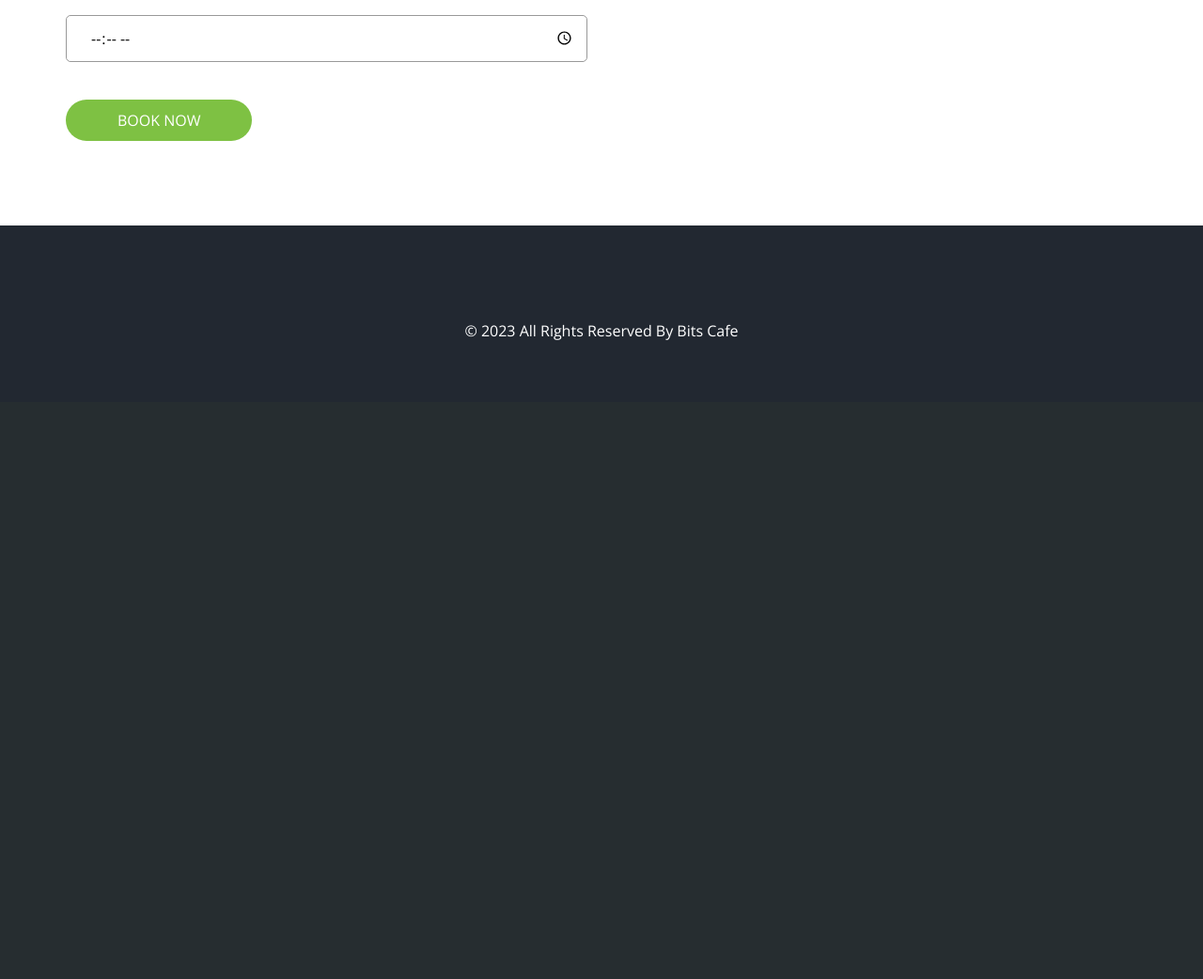
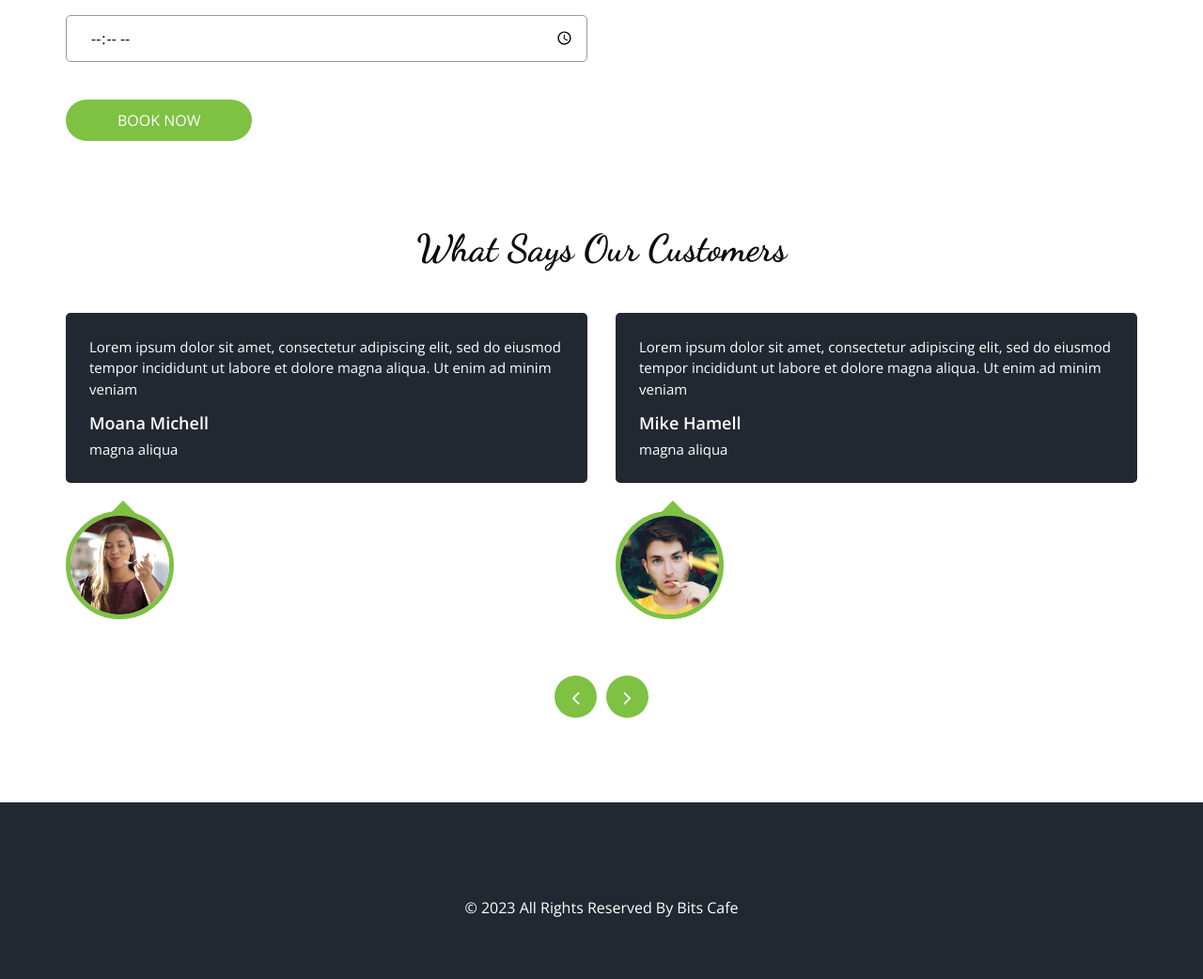
Before and after one commit to Adoniyas7/Bits_Cafe, a Django app: page / in a window 1280 px wide. Shown: the part 4009-5051 px from the top of the page at 94% size. Before the commit the page ends 4371 px from the top, so only its background shows below. Run offline with Django 4.2, Linux system fonts and the light colour scheme; some libraries are stand-ins or nearby versions.

Commit message:
added customer review feature

```diff
--- a/templates/home.html
+++ b/templates/home.html
@@ -981,6 +981,59 @@
     </div>
   </section>
   <!-- end book section -->
+  <!-- client section -->
+
+  <section class="client_section layout_padding-bottom">
+    <div class="container">
+      <div class="heading_container heading_center psudo_white_primary mb_45">
+        <h2>What Says Our Customers</h2>
+      </div>
+      <div class="carousel-wrap row">
+        <div class="owl-carousel client_owl-carousel">
+          <div class="item">
+            <div class="box">
+              <div class="detail-box">
+                <p>
+                  Lorem ipsum dolor sit amet, consectetur adipiscing elit, sed
+                  do eiusmod tempor incididunt ut labore et dolore magna aliqua.
+                  Ut enim ad minim veniam
+                </p>
+                <h6>Moana Michell</h6>
+                <p>magna aliqua</p>
+              </div>
+              <div class="img-box">
+                <img
+                  src="{% static 'images/client1.jpg' %}"
+                  alt=""
+                  class="box-img"
+                />
+              </div>
+            </div>
+          </div>
+          <div class="item">
+            <div class="box">
+              <div class="detail-box">
+                <p>
+                  Lorem ipsum dolor sit amet, consectetur adipiscing elit, sed
+                  do eiusmod tempor incididunt ut labore et dolore magna aliqua.
+                  Ut enim ad minim veniam
+                </p>
+                <h6>Mike Hamell</h6>
+                <p>magna aliqua</p>
+              </div>
+              <div class="img-box">
+                <img
+                  src="{% static 'images/client2.jpg' %}"
+                  alt=""
+                  class="box-img"
+                />
+              </div>
+            </div>
+          </div>
+        </div>
+      </div>
+    </div>
+  </section>
   <!-- end client section -->
   {% endblock %}
 </body>
```
